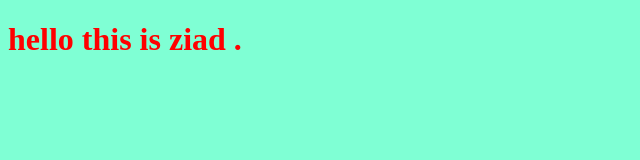
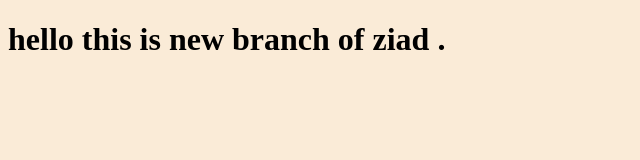
Before and after one commit to ziad202211/myProject, a plain HTML site: page index.html in a window 1280 px wide. Shown: the whole page, without its empty margins (0-640 px from the left). Drawn offline with Linux system fonts and the light colour scheme.

Commit message:
changing style for the title

```diff
--- a/index.html
+++ b/index.html
@@ -6,7 +6,7 @@
     <title>Document</title><link rel="stylesheet" href="style.css">
 </head>
 <body>
-    <h1>hello this is ziad .</h1>
+    <h1>hello this is new branch of ziad .</h1>
     <script src="app.js"></script>
 </body>
 </html>
--- a/style.css
+++ b/style.css
@@ -1,6 +1,6 @@
 h1{
-    color: red;
+    color: black;
 }
 body{
-    background-color: aquamarine;
+    background-color: antiquewhite;
 }
```
